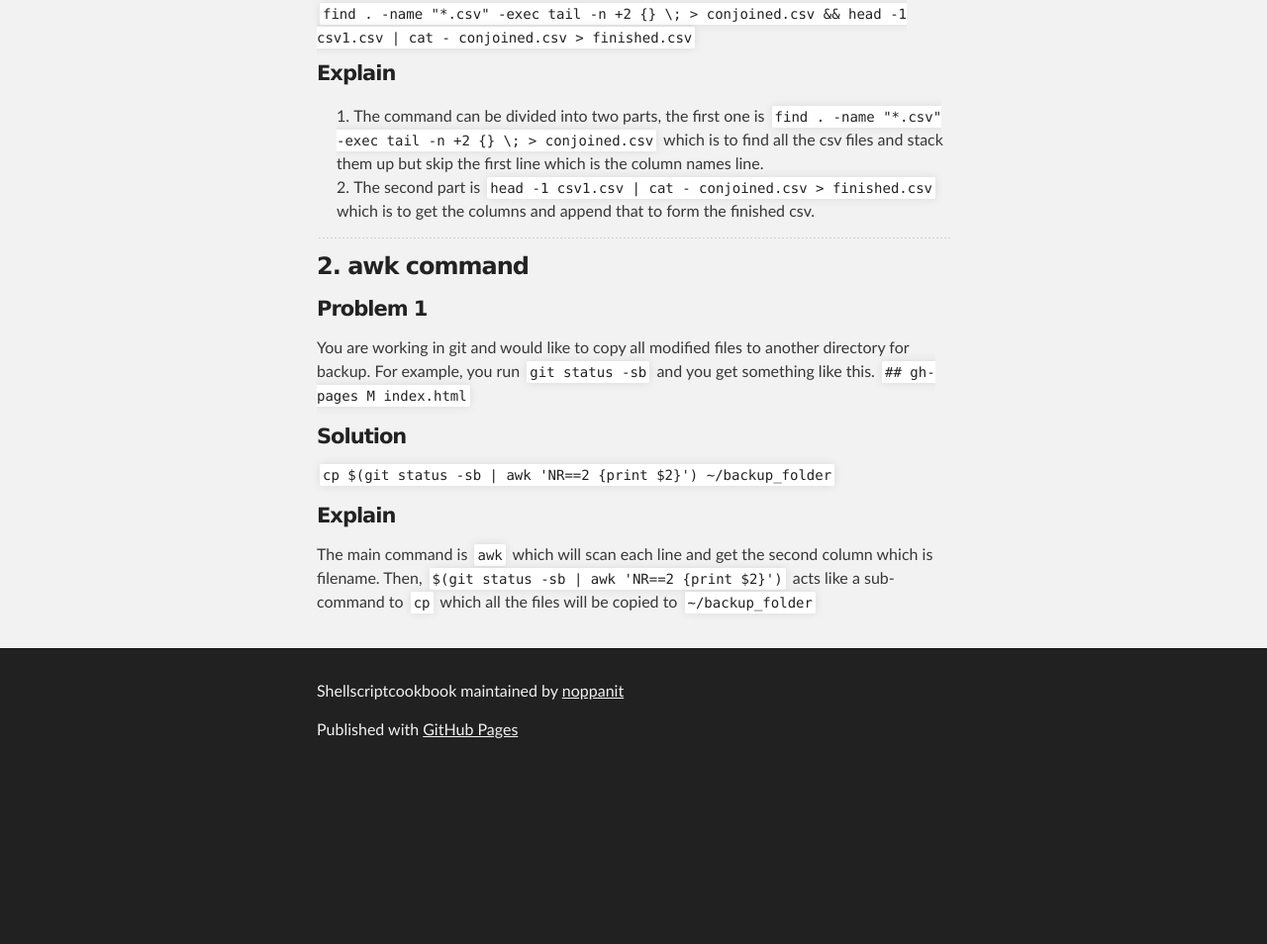
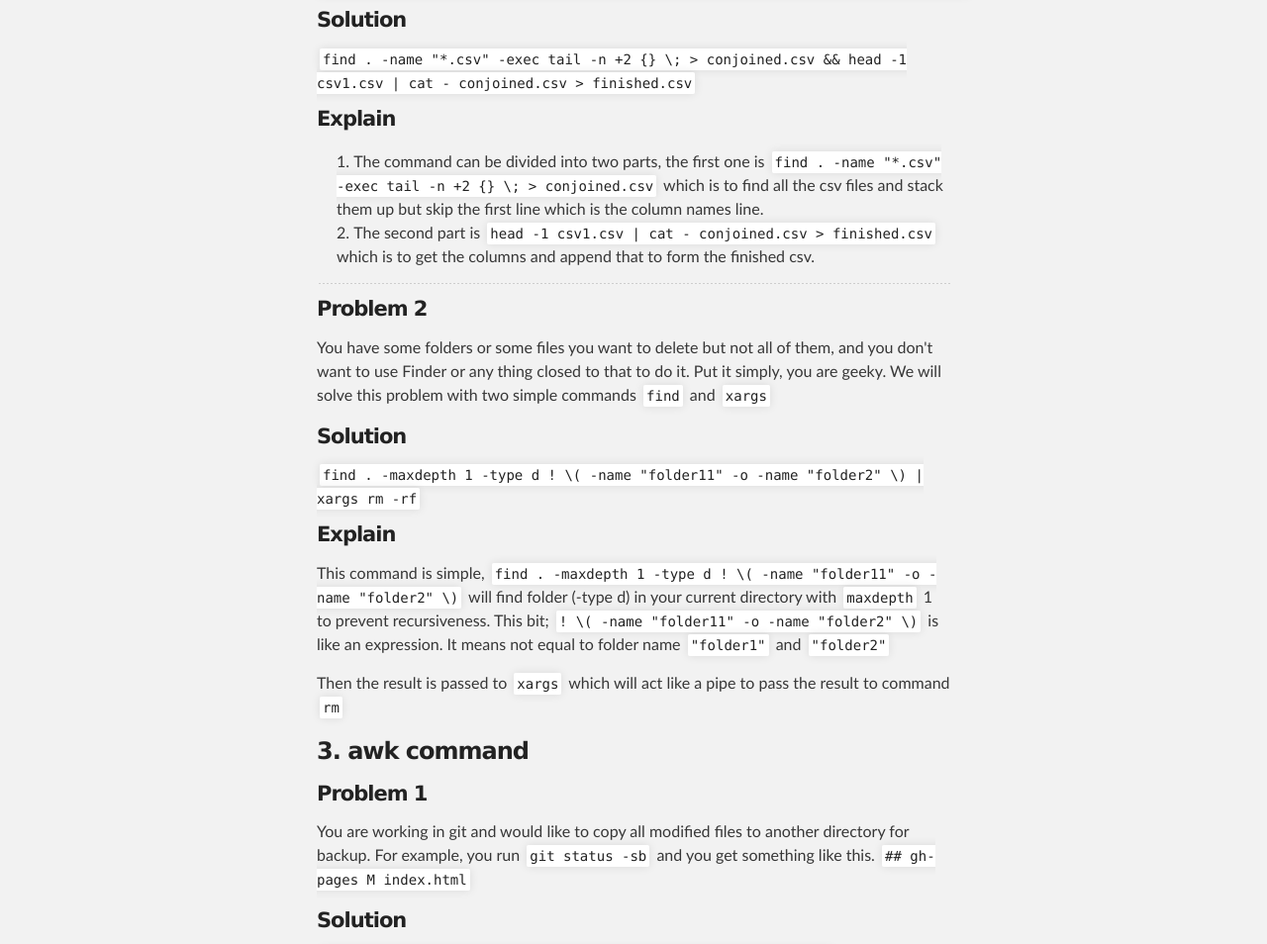
Before and after one commit to noppanit/shellscriptcookbook, a plain HTML site: page index.html in a window 1280 px wide. Shown: the part 1537-2491 px from the top of the page at 99% size. Before the commit the page ends 2321 px from the top, so only its background shows below. Drawn offline with Linux system fonts and the light colour scheme.

Commit message:
Added another find command to find and delete using xargs

```diff
--- a/index.html
+++ b/index.html
@@ -52,7 +52,9 @@
 
         <hr />
 
-        <h4>Problem 2</h4>
+        <h3>2. <strong>find</strong> command </h3>
+
+        <h4>Problem 1</h4>
         <p>You have splited csv files and would like to conbim them to just one big file. For example, you have something like this
         <pre>
           <code>
@@ -99,17 +101,28 @@
 
         <hr />
 
-        <h3>2. <strong>awk</strong> command</h3>
+        <h4>Problem 2</h4>
+        <p>You have some folders or some files you want to delete but not all of them, and you don't want to use Finder or any thing closed to that to do it. Put it simply, you are geeky. We will solve this problem with two simple commands <code>find</code> and <code>xargs</code></p>
+
+        <h4>Solution</h4>
+        <code>find . -maxdepth 1 -type d ! \( -name "folder11" -o -name "folder2" \) | xargs rm -rf</code>
+
+        <h4>Explain</h4>
+        <p>This command is simple, <code>find . -maxdepth 1 -type d ! \( -name "folder11" -o -name "folder2" \)</code> will find folder (-type d) in your current directory with <code>maxdepth</code> 1 to prevent recursiveness. This bit; <code>! \( -name "folder11" -o -name "folder2" \)</code> is like an expression. It means not equal to folder name <code>"folder1"</code> and <code>"folder2"</code></p>
+
+        <p>
+          Then the result is passed to <code>xargs</code> which will act like a pipe to pass the result to command <code>rm</code>
+        </p>
+
+        <h3>3. <strong>awk</strong> command</h3>
         <h4>Problem 1</h4>
         <p>
           You are working in git and would like to copy all modified files to another directory for backup. For example, you run <code>git status -sb</code> and you get something like this.
-
 
           <code>
             ## gh-pages
             M index.html
           </code>
-
 
         </p>
 
@@ -122,6 +135,7 @@
 
         <h4>Explain</h4>
         <p>The main command is <code>awk</code> which will scan each line and get the second column which is filename. Then, <code>$(git status -sb | awk 'NR==2 {print $2}')</code> acts like a sub-command to <code>cp</code> which all the files will be copied to <code>~/backup_folder</code> </p>
+
       </section>
     </div>
 
```
